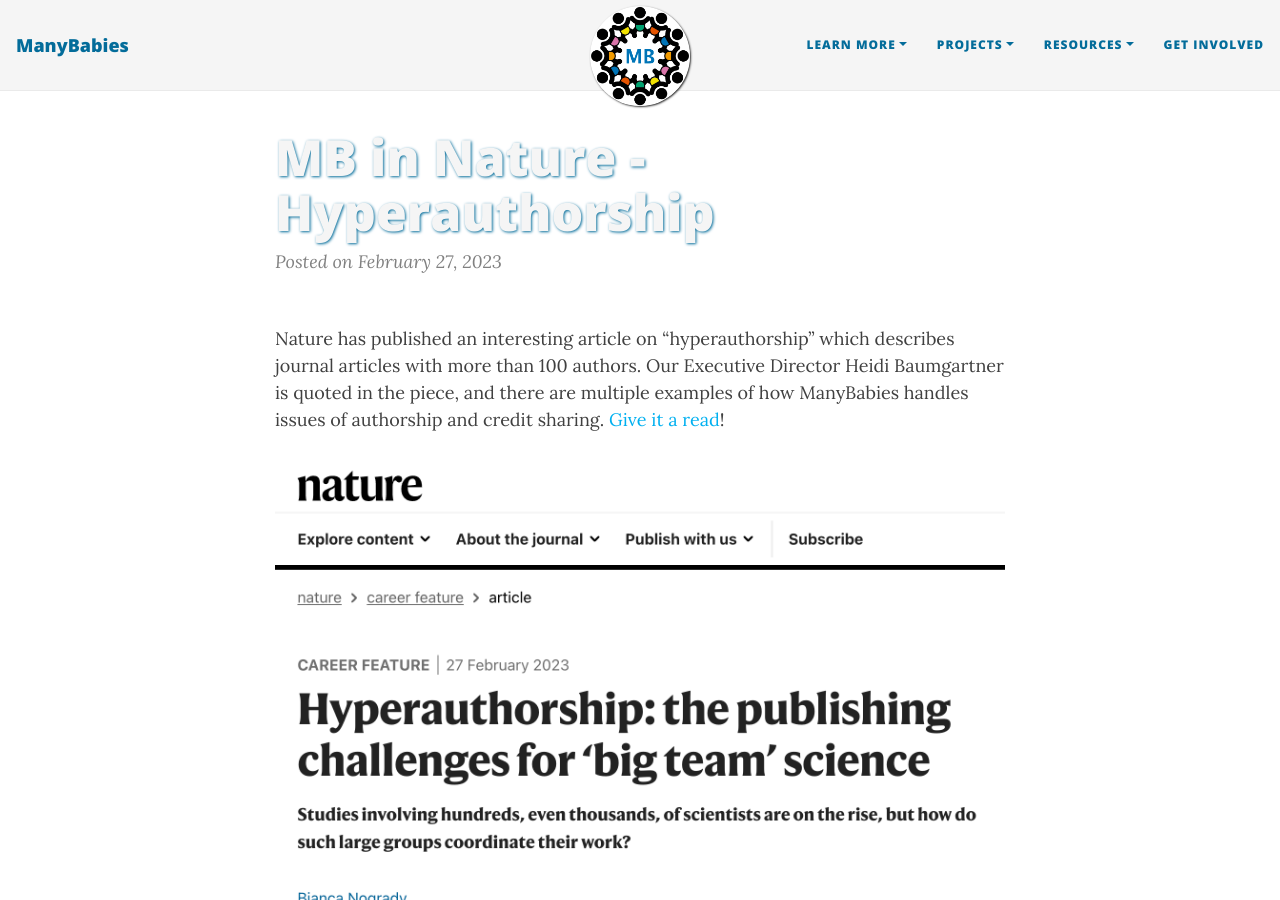
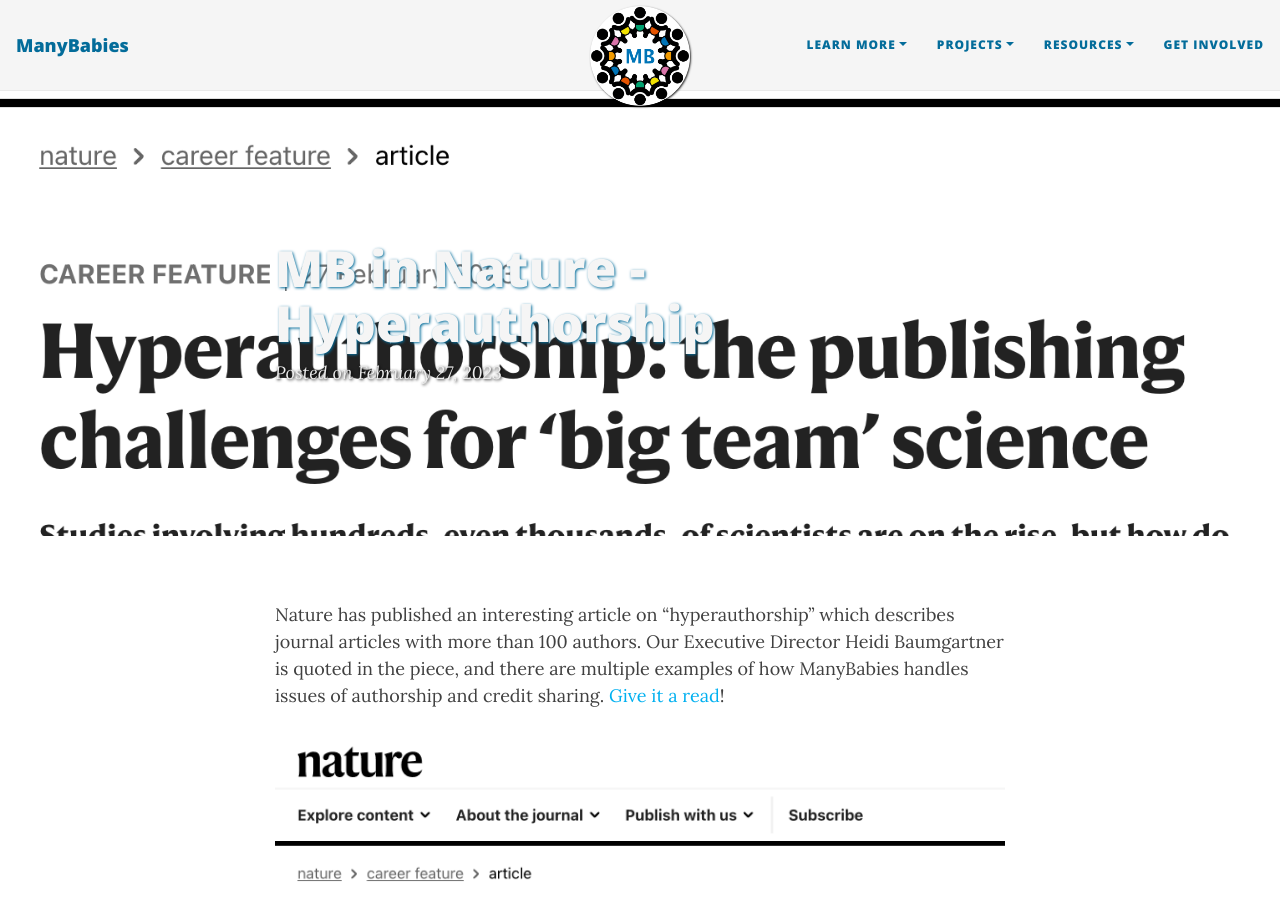
Before and after one commit to manybabies/manybabies.github.io, a Jekyll site: the page built from _posts/2023-02-27-hyperauthorship.md, in a window 1280 px wide and 900 px high. Built offline with Jekyll 4.4.1, drawn with Linux system fonts in a browser that asks for light colours; nearby versions of some CDN libraries; some web fonts are replaced.

Commit message:
add header img to post

```diff
--- a/_posts/2023-02-27-hyperauthorship.md
+++ b/_posts/2023-02-27-hyperauthorship.md
@@ -1,6 +1,7 @@
 ---
 layout: post
 title: MB in Nature - Hyperauthorship
+cover-img: /assets/img/hyperauthorship.png
 tags: [MB, newsletter]
 ---
 
```
Also changed, not shown: _posts/2023-03-16-BTS-authorship.md (+1 -0 lines), assets/img/BTS_authorship.png (added).
